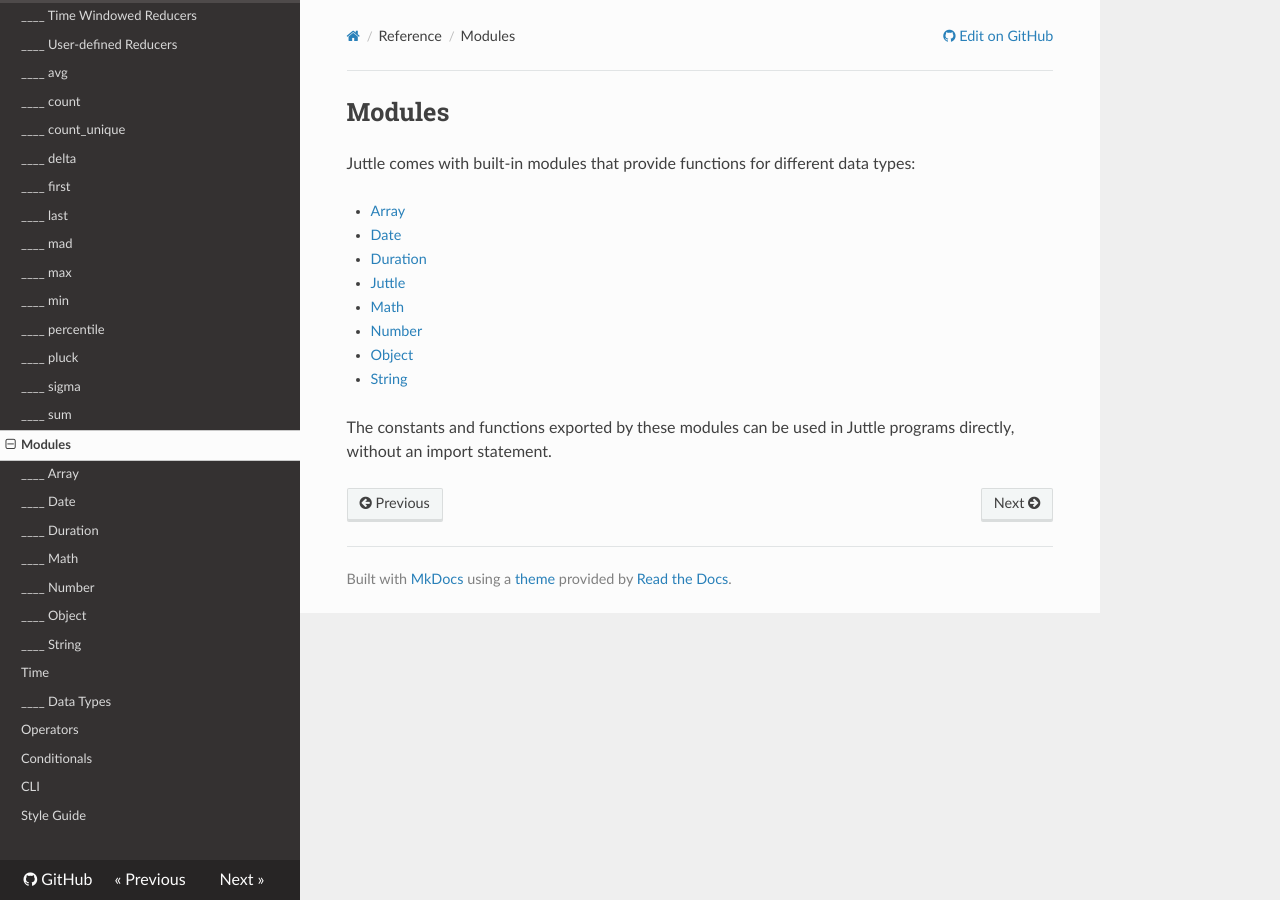
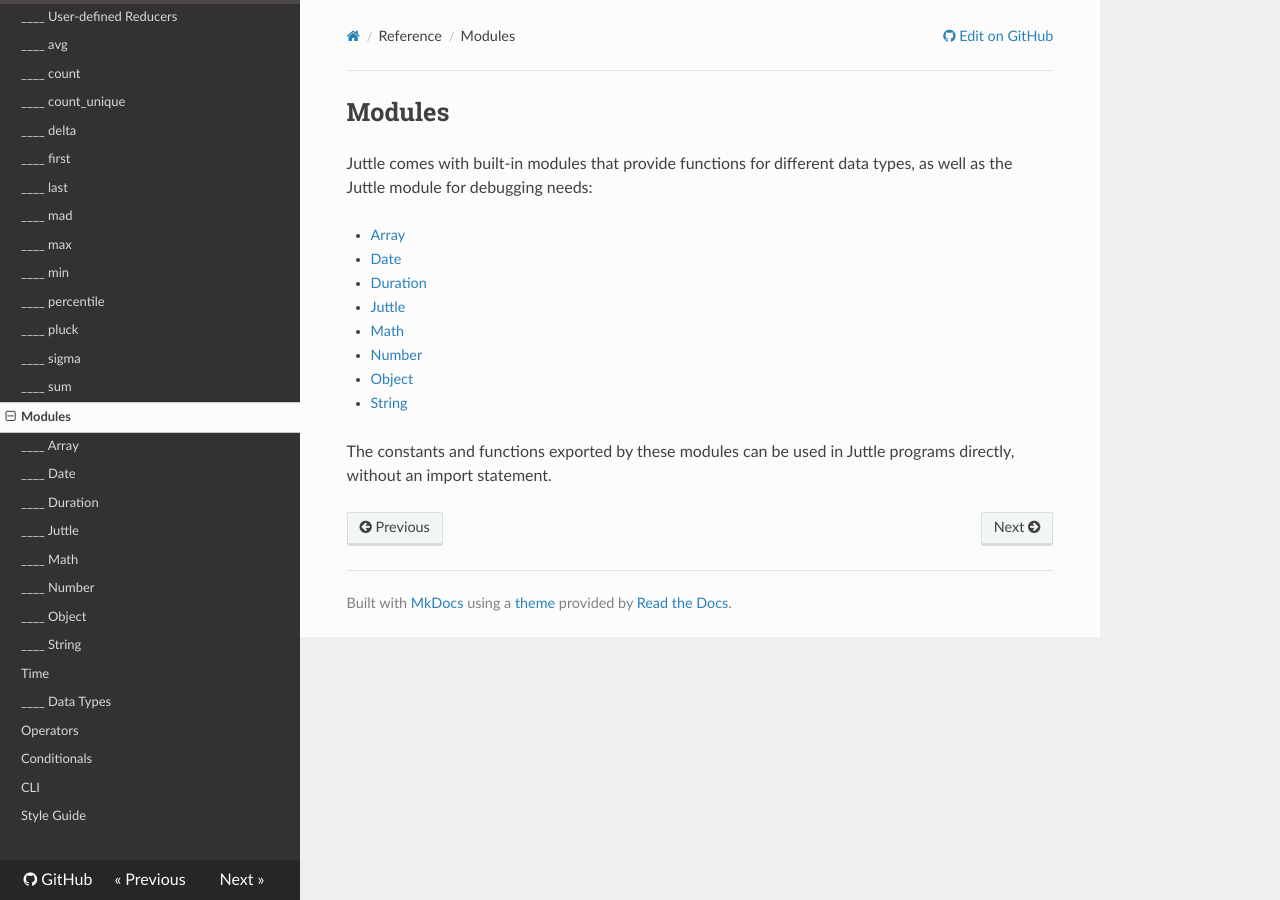
Before and after one commit to juttle/juttle, an MkDocs documentation site: the page built from docs/modules/index.md, in a window 1280 px wide. Built offline with MkDocs 1.6.1, drawn with Linux system fonts in a browser that asks for light colours; nearby versions of some CDN libraries; old or Windows-style settings are respelled for this version of MkDocs.

Commit message:
Correctly include the new Juttle module doc in the docs pages

```diff
--- a/docs/modules/index.md
+++ b/docs/modules/index.md
@@ -4,7 +4,7 @@ title: Modules Overview | Juttle Language Reference
 
 # Modules
 
-Juttle comes with built-in modules that provide functions for different data types:
+Juttle comes with built-in modules that provide functions for different data types, as well as the Juttle module for debugging needs:
 
    * [Array](../modules/array.md)
    * [Date](../modules/date.md)
--- a/mkdocs.yml
+++ b/mkdocs.yml
@@ -119,6 +119,7 @@ pages:
    - '____ Array': 'modules/array.md'
    - '____ Date': 'modules/date.md'
    - '____ Duration': 'modules/duration.md'
+   - '____ Juttle': 'modules/juttle.md'
    - '____ Math': 'modules/math.md'
    - '____ Number': 'modules/number.md'
    - '____ Object': 'modules/object.md'
```
